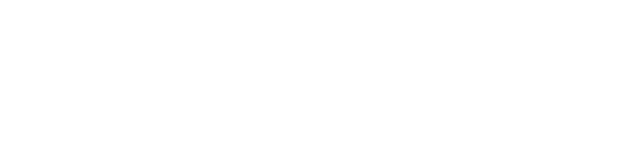
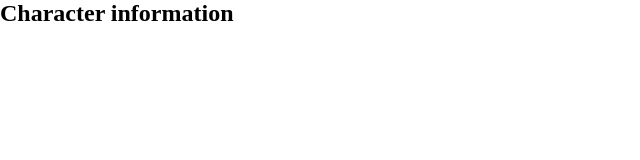
Before and after one commit to hdmjesus/Tibia-All, a website: page character.html in a window 1280 px wide. Shown: the whole page, without its empty margins (0-640 px from the left). Drawn offline with Linux system fonts and the light colour scheme.

Commit message:
Character information agregado

```diff
--- a/character.html
+++ b/character.html
@@ -19,6 +19,15 @@
             <article class="article__card">
                 <div class="container">
 
+                    <article class="character__wrapper">
+                        <div class="information__title">
+                            <h2>Character information</h2>
+                        </div>
+
+                        <div class="information__description">
+
+                        </div>
+                    </article>
                 </div>
 
 
```
